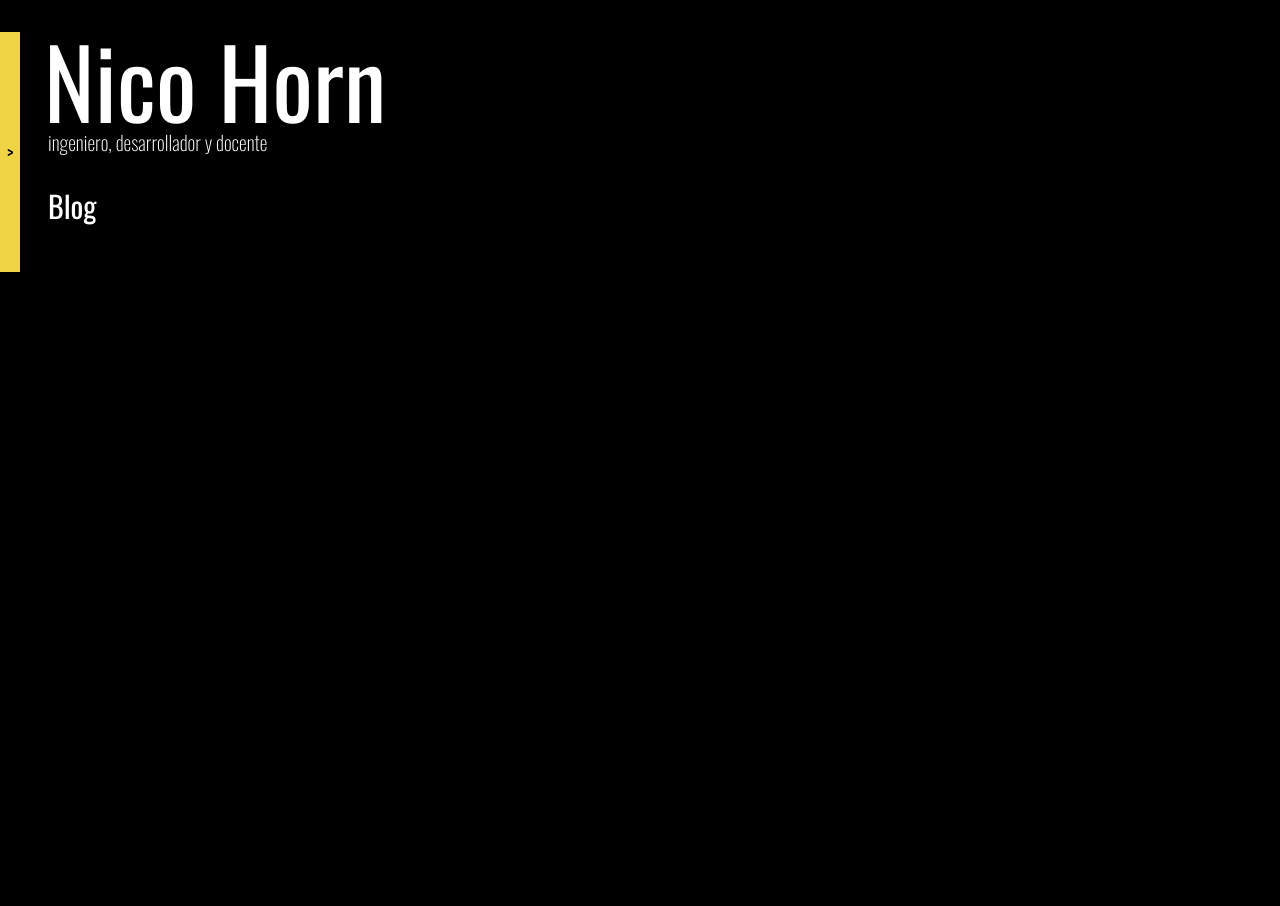
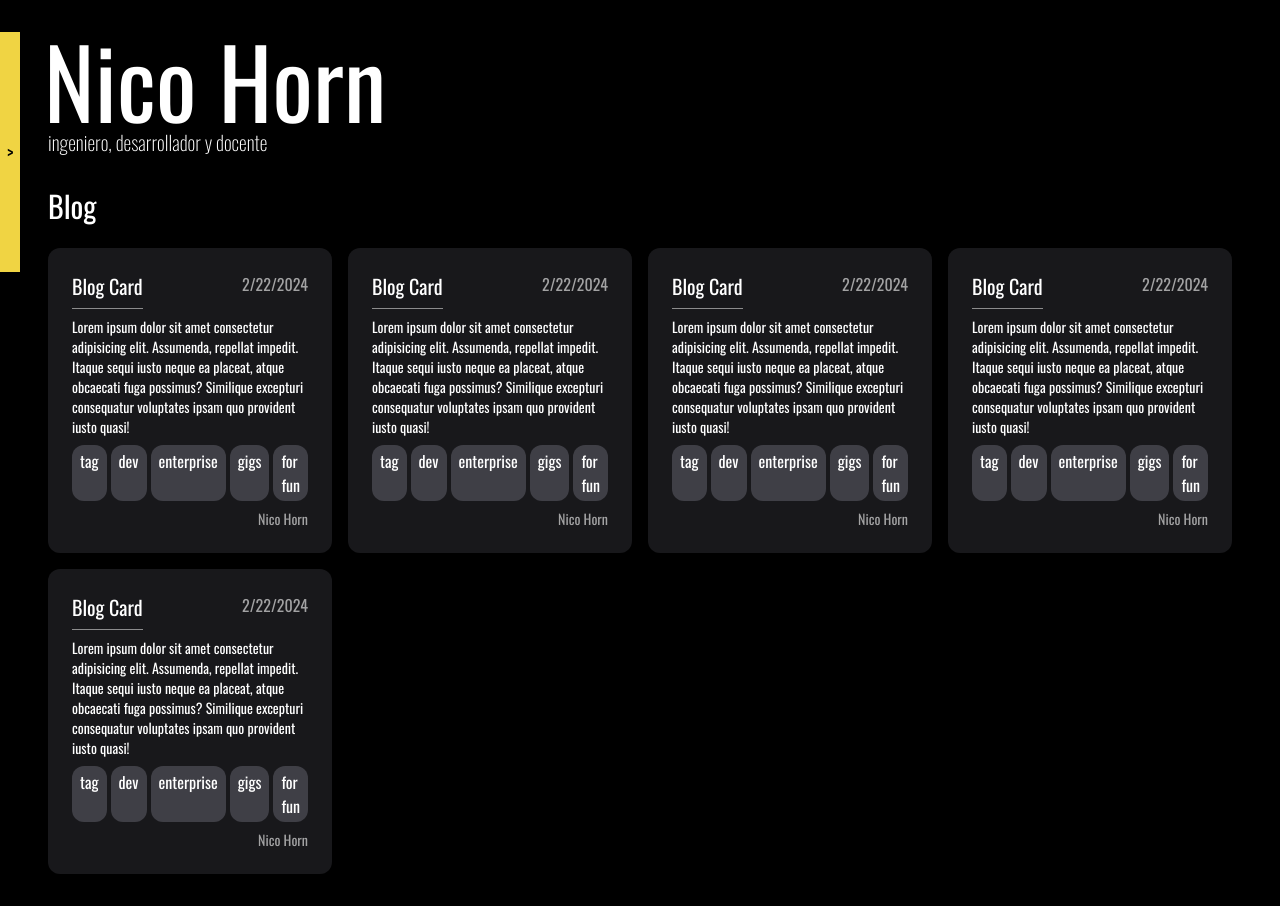
Before and after one commit to nicohorn/nicohorn_webpage, a Next.js app: page /blog in a window 1280 px wide. Before the commit the page ends 800 px from the top, so only its background shows below. Built offline with nearby package versions, Linux system fonts and the light colour scheme; no server answers.

Commit message:
Blog cards mockup

```diff
--- a/src/app/about_me/components/AboutMeSection.tsx
+++ b/src/app/about_me/components/AboutMeSection.tsx
@@ -84,7 +84,6 @@ export default function AboutMeSection() {
               animate("#image2", { scale: 1, borderColor: "black" });
             }}
           >
-            <br />
             Hace varios años que me dedico al desarrollo de software
           </span>
           , pero también trabajé como{" "}
@@ -133,9 +132,12 @@ export default function AboutMeSection() {
               whileHover={{
                 borderColor: "yellow",
               }}
-              whileTap={{ scale: 1.3, borderColor: "yellow" }}
+              whileTap={{
+                scale: 1.3,
+                borderColor: "yellow",
+              }}
               id={`image${idx}`}
-              className="md:w-[21rem] object-cover  border"
+              className="md:w-[19rem] aspect-[9/16] 3xl:aspect-auto 3xl:w-[21rem] object-cover  border"
               alt={image.alt}
               src={image.src}
               key={idx}
--- /dev/null
+++ b/src/app/blog/components/BlogCard.tsx
@@ -0,0 +1,49 @@
+import React from "react";
+
+export default function BlogCard() {
+  return (
+    <div className="p-6 bg-zinc-900 rounded-xl group flex flex-col gap-2 cursor-pointer">
+      <div className="flex justify-between ">
+        <h2 className="border-b border-white/50 group-hover:border-white text-xl pb-2 transition">
+          Blog Card
+        </h2>
+        <p className="text-right text-white/60">
+          {new Date().toLocaleDateString()}
+        </p>
+      </div>
+
+      <p className="text-sm ">
+        Lorem ipsum dolor sit amet consectetur adipisicing elit. Assumenda,
+        repellat impedit. Itaque sequi iusto neque ea placeat, atque obcaecati
+        fuga possimus? Similique excepturi consequatur voluptates ipsam quo
+        provident iusto quasi!
+      </p>
+      <div className="flex gap-1">
+        <h3 className="px-2 py-1 bg-zinc-700 rounded-xl">tag</h3>
+        <h3 className="px-2 py-1 bg-zinc-700 rounded-xl">dev</h3>
+        <h3 className="px-2 py-1 bg-zinc-700 rounded-xl">enterprise</h3>
+        <h3 className="px-2 py-1 bg-zinc-700 rounded-xl">gigs</h3>
+        <h3 className="px-2 py-1 bg-zinc-700 rounded-xl">for fun</h3>
+      </div>
+
+      <p className="text-sm text-white/60 text-right">Nico Horn</p>
+    </div>
+  );
+}
+
+/*
+Blog entry must have
+
+-title
+-short_description
+-content/text
+-cover_image
+-tags
+-publication_date
+-edited_date
+-author
+
+-likes???
+-comments?
+
+*/
--- a/src/app/blog/page.tsx
+++ b/src/app/blog/page.tsx
@@ -1,10 +1,18 @@
 import Title from "@/components/Title";
 import React from "react";
+import BlogCard from "./components/BlogCard";
 
 export default function Page() {
   return (
-    <main>
+    <main className="flex flex-col gap-6">
       <Title title="Blog" />
+      <div className="grid grid-cols-4 gap-4">
+        <BlogCard />
+        <BlogCard />
+        <BlogCard />
+        <BlogCard />
+        <BlogCard />
+      </div>
     </main>
   );
 }
```
Also changed, not shown: 1 other file (tests, documents, lock files or other folders).
